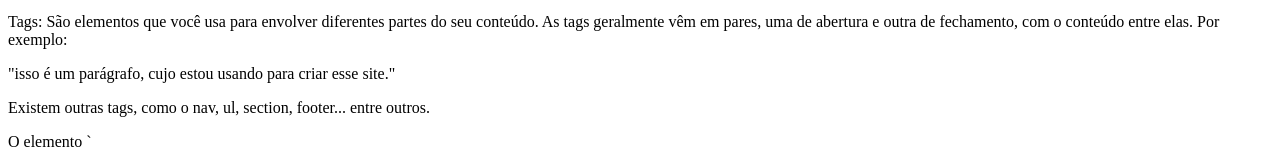
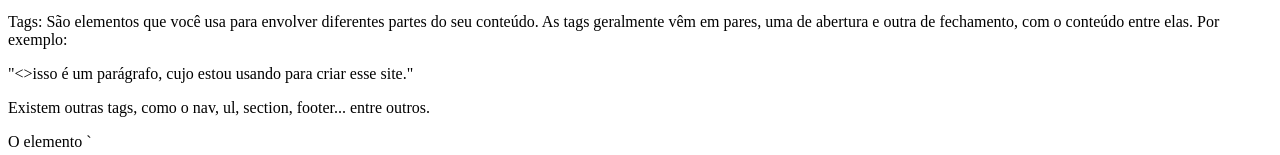
Before and after one commit to YaluxFivert/Caderno-Digital, a plain HTML site: page aula1.html in a window 1280 px wide. Shown: the part 198-353 px from the top of the page. Drawn offline with Linux system fonts and the light colour scheme.

Commit message:
Update aula1.html

```diff
--- a/aula1.html
+++ b/aula1.html
@@ -21,7 +21,7 @@
     <p>Primeiramente, a estrutura do seu site deve haver cabeça (head), onde terá os títulos, e corpo (body), onde terá toda a programação visual do site.
     No corpo, serão usados algumas estruturas para transformar seu texto e transferí-lo para sua página, esses atributos são chamados de Tags. </p>
     <p>Tags: São elementos que você usa para envolver diferentes partes do seu conteúdo. As tags geralmente vêm em pares, uma de abertura e outra de fechamento, com o conteúdo entre elas. Por exemplo:</p>
-    <p>"<letra dentro>isso é um parágrafo, cujo estou usando para criar esse site.</letra dentro>"</p>
+    <p>"<>isso é um parágrafo, cujo estou usando para criar esse site.</>"</p>
     <p>Existem outras tags, como o nav, ul, section, footer... entre outros.</p>
     <p>O elemento `<nav>` em HTML é uma tag semântica usada para definir uma seção de navegação em um documento da web. Ele é utilizado para envolver os links de navegação de um site, como os menus principais, menus de rodapé, links de navegação entre seções de uma página, etc.
 
```
